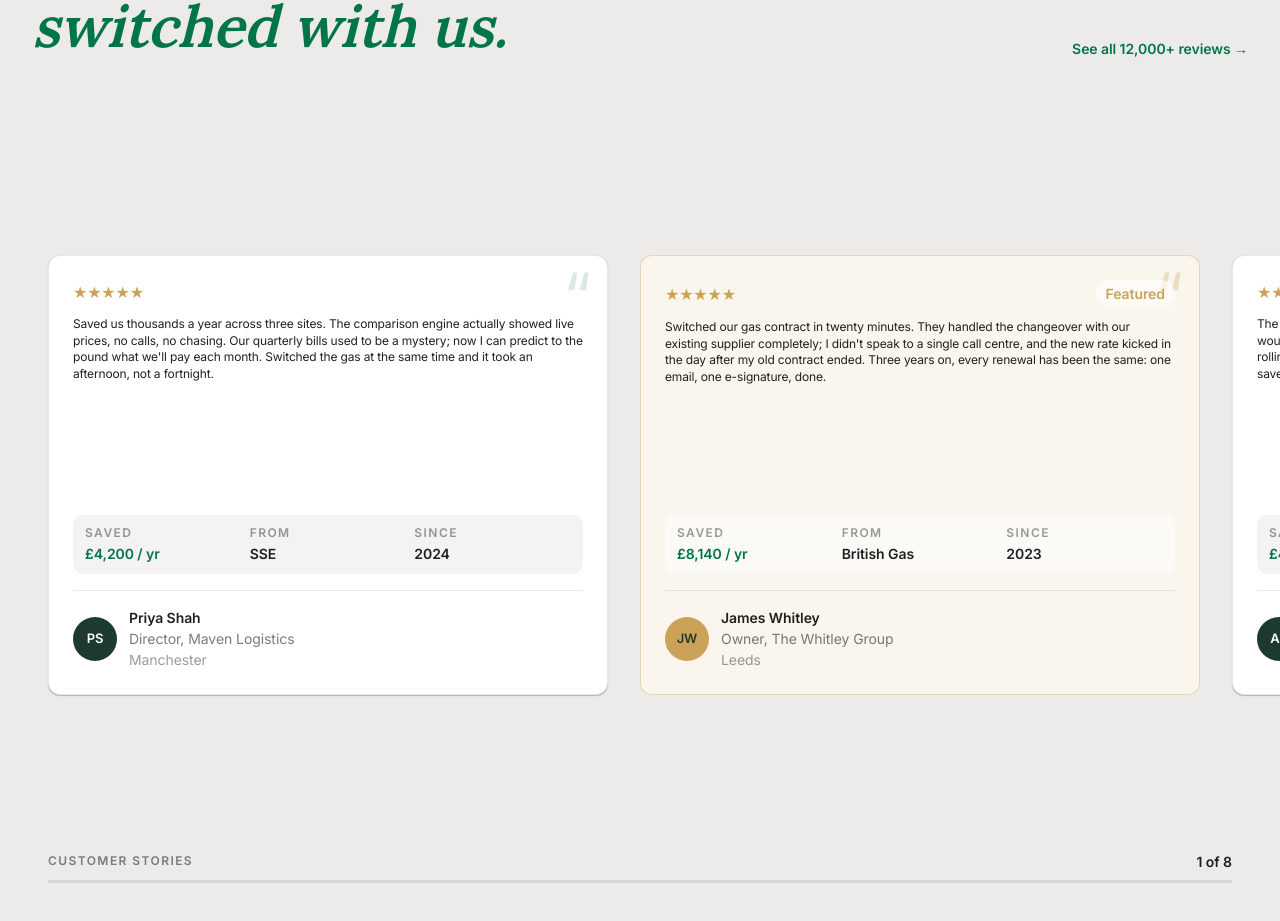
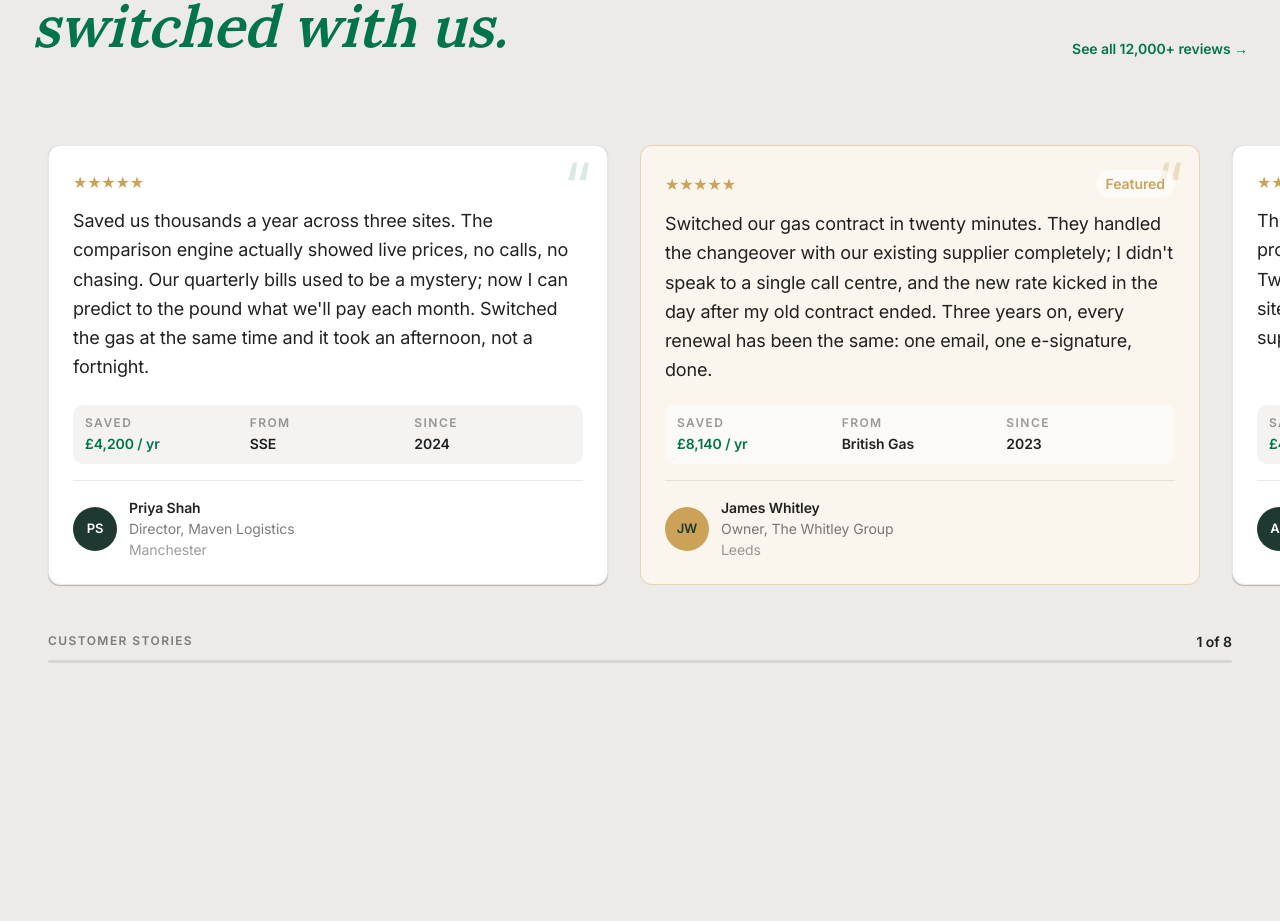
Before and after one commit to Zuhairshad/Scottish-Prime, a Next.js app: page / in a window 1280 px wide. Shown: the part 4561-5482 px from the top of the page. Built offline with nearby package versions, Linux system fonts and the light colour scheme.

Commit message:
Adjust marquee sticky height and increase quote card text size

```diff
--- a/src/app/page.tsx
+++ b/src/app/page.tsx
@@ -626,7 +626,7 @@ function TestimonialCard({
             </span>
           )}
         </div>
-        <p className="text-[12px] leading-[1.5] md:t-lead md:leading-snug text-ink flex-1 min-h-0 overflow-hidden line-clamp-[9] md:line-clamp-none">{quote}</p>
+        <p className="text-[15px] leading-relaxed md:text-[18px] md:leading-relaxed text-ink flex-1 min-h-0 overflow-hidden line-clamp-[9] md:line-clamp-none">{quote}</p>
 
         {(saved || switchedFrom || since) && (
           <div
--- a/src/app/reviews/page.tsx
+++ b/src/app/reviews/page.tsx
@@ -263,7 +263,7 @@ function ReviewCard({
         <span className="t-body-sm text-ink/50">Verified</span>
       </div>
 
-      <p className="relative t-body text-ink leading-relaxed flex-1">
+      <p className="relative t-body md:text-[18px] text-ink leading-relaxed flex-1">
         {quote}
       </p>
 
--- a/src/components/scroll-marquee.tsx
+++ b/src/components/scroll-marquee.tsx
@@ -17,6 +17,7 @@ export function ScrollMarquee({
   count?: number;
 }) {
   const wrapperRef = useRef<HTMLDivElement>(null);
+  const stickyRef = useRef<HTMLDivElement>(null);
   const trackRef = useRef<HTMLDivElement>(null);
   const progressBarRef = useRef<HTMLDivElement>(null);
   const counterRef = useRef<HTMLSpanElement>(null);
@@ -37,11 +38,11 @@ export function ScrollMarquee({
 
     const computeTarget = () => {
       const wrapper = wrapperRef.current;
-      if (!wrapper) return;
+      const sticky = stickyRef.current;
+      if (!wrapper || !sticky) return;
       const rect = wrapper.getBoundingClientRect();
-      const winH = window.innerHeight;
       const scrolled = -rect.top;
-      const range = wrapper.offsetHeight - winH;
+      const range = wrapper.offsetHeight - sticky.offsetHeight;
       const progress =
         range > 0 ? Math.max(0, Math.min(1, scrolled / range)) : 0;
       targetX = progress * cachedDistance;
@@ -82,7 +83,9 @@ export function ScrollMarquee({
 
     const measure = () => {
       cachedDistance = horizontalDistance();
-      setWrapperHeight(window.innerHeight + cachedDistance * speed);
+      const sticky = stickyRef.current;
+      const stickyH = sticky ? sticky.offsetHeight : window.innerHeight;
+      setWrapperHeight(stickyH + cachedDistance * speed);
       computeTarget();
       ensureRunning();
     };
@@ -116,7 +119,10 @@ export function ScrollMarquee({
       style={wrapperHeight ? { height: `${wrapperHeight}px` } : undefined}
       className="relative"
     >
-      <div className="sticky top-0 h-screen flex flex-col overflow-hidden">
+      <div
+        ref={stickyRef}
+        className="sticky top-[108px] md:top-[120px] lg:top-[135px] h-[520px] md:h-[580px] flex flex-col overflow-hidden"
+      >
         {/* Track */}
         <div className="flex-1 flex items-center overflow-hidden">
           <div
```
